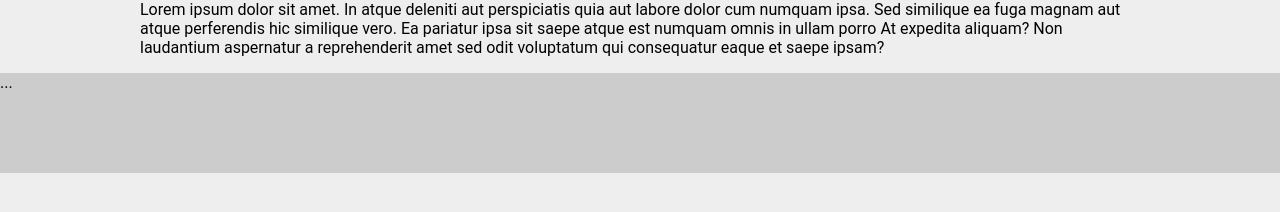
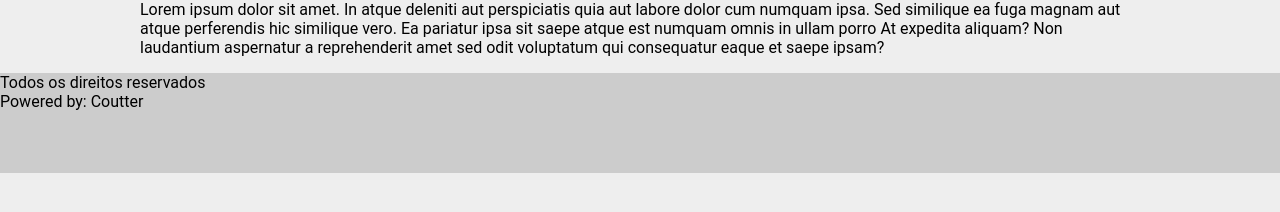
Before and after one commit to PedroHenrique-O/clone-olx, a React (Create React App) app: page / in a window 1280 px wide. Shown: the part 292-504 px from the top of the page. Built offline with nearby package versions, Linux system fonts and the light colour scheme; no server answers.

Commit message:
added complete pagination

```diff
--- a/src/components/partials/Footer/index.tsx
+++ b/src/components/partials/Footer/index.tsx
@@ -1,5 +1,11 @@
 import { FooterArea } from "./styled";
 
 export default function Footer() {
-  return <FooterArea>...</FooterArea>;
+  return (
+    <FooterArea>
+      {" "}
+      Todos os direitos reservados <br />
+      Powered by: Coutter
+    </FooterArea>
+  );
 }
```
